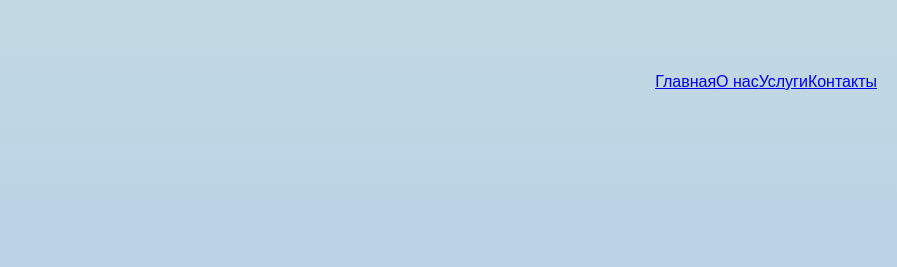
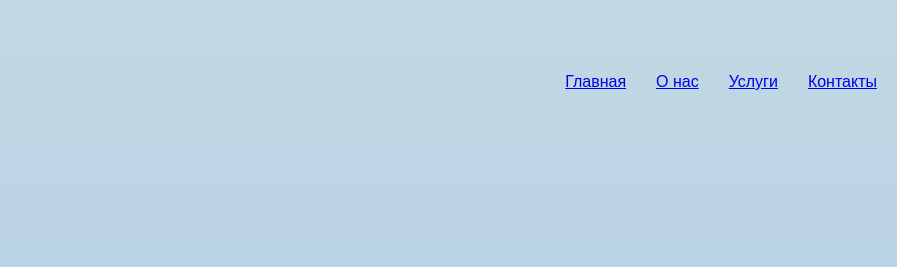
Before and after one commit to dasharum2006-byte/my_panda, a plain HTML site: page index.html in a window 1280 px wide. Shown: the top 267 px of the page, 383-1280 px from the left. Drawn offline with Linux system fonts and the light colour scheme.

Commit message:
feat: add header child extra functions

```diff
--- a/style.css
+++ b/style.css
@@ -13,6 +13,7 @@
     padding: 20px;
     text-align: start;
     border: 2px;
+    gap: 30px;
 }
 .headerchild  {
     display: flex;
@@ -20,6 +21,7 @@
     padding-left: 0%;
     border: 2px;
     color:white;
+    gap: 30px;
     text-decoration: none;
     list-style: none;
     padding-left: 0;
```
